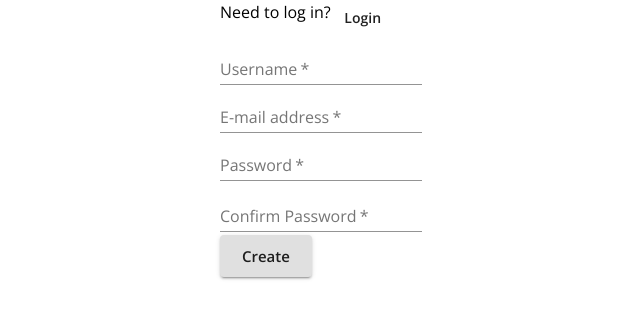
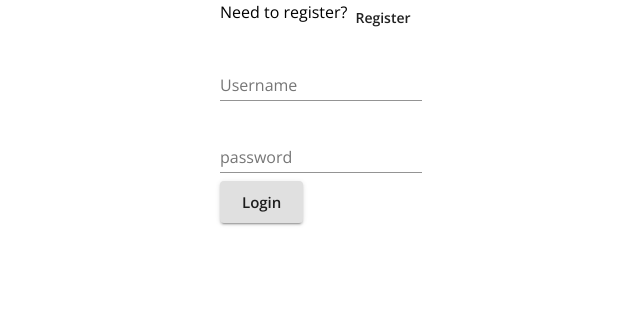
Before and after one commit to hcywilson/f49ce6, a React (Create React App) app in the folder client/: page /login in a window 1280 px wide. Before the commit this address led to /register. Shown: the top 318 px of the page, without its empty margins (319-959 px from the left). Built offline with nearby package versions, Linux system fonts and the light colour scheme; no server answers.

Commit message:
fix route.js unintentional bug

```diff
--- a/client/src/Login.js
+++ b/client/src/Login.js
@@ -16,7 +16,7 @@ const Login = ({ user, login }) => {
     event.preventDefault();
     const form = event.currentTarget;
     const formElements = form.elements;
-    const username = formElements.username.value?.toLowerCase();
+    const username = formElements.username.value;
     const password = formElements.password.value;
 
     await login({ username, password });
--- a/client/src/Signup.js
+++ b/client/src/Signup.js
@@ -19,8 +19,8 @@ const Signup = ({ user, register }) => {
     event.preventDefault();
     const form = event.currentTarget;
     const formElements = form.elements;
-    const username = formElements.username.value?.toLowerCase();
-    const email = formElements.email.value?.toLowerCase();
+    const username = formElements.username.value;
+    const email = formElements.email.value;
     const password = formElements.password.value;
     const confirmPassword = formElements.confirmPassword.value;
 
--- a/client/src/components/Home.js
+++ b/client/src/components/Home.js
@@ -27,7 +27,6 @@ const Home = ({ user, logout }) => {
 
   const addSearchedUsers = (users) => {
     const currentUsers = {};
-
     // make table of current users so we can lookup faster
     conversations.forEach((convo) => {
       currentUsers[convo.otherUser.id] = true;
@@ -41,7 +40,6 @@ const Home = ({ user, logout }) => {
         newState.push(fakeConvo);
       }
     });
-
     setConversations(newState);
   };
 
--- a/client/src/routes.js
+++ b/client/src/routes.js
@@ -87,6 +87,7 @@ const Routes = (props) => {
 
   useEffect(() => {
     if (user && user.id) history.push('/home');
+    else if (history.location.pathname === '/login') history.push('/login');
     else history.push('/register');
   }, [user, history]);
 
```
